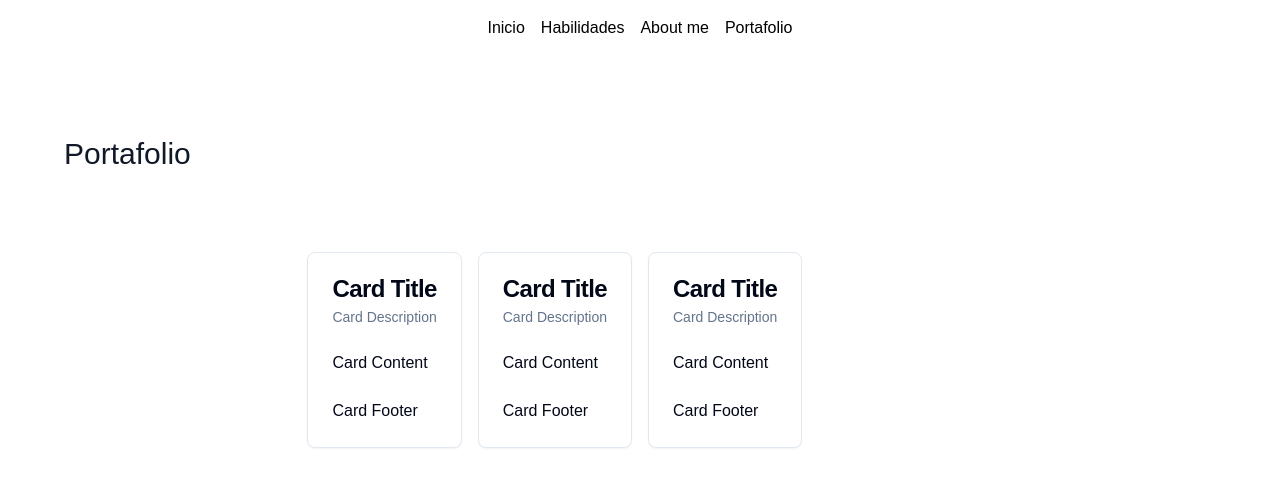
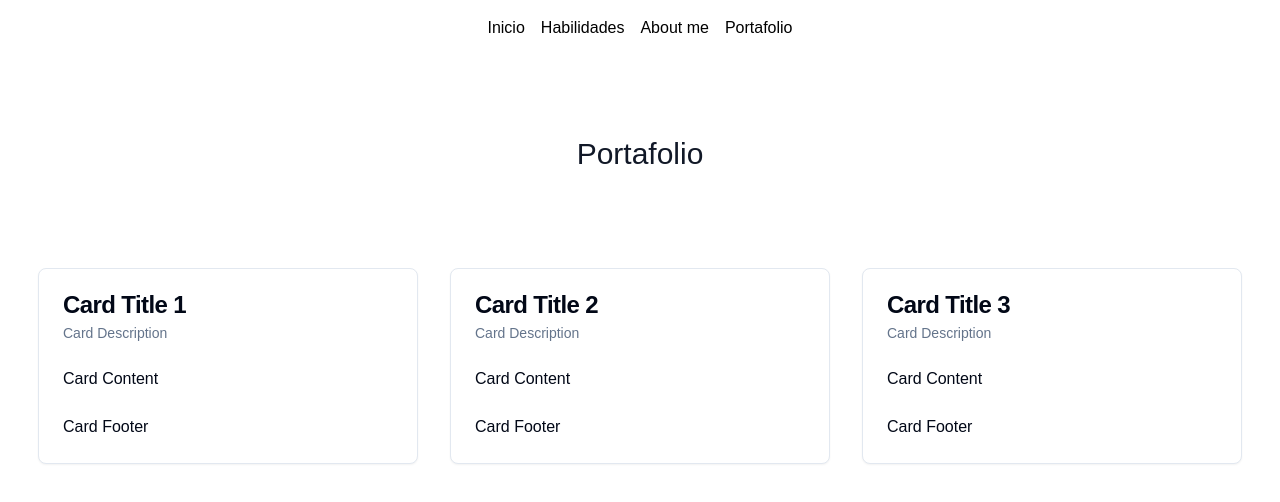
Before and after one commit to Danielprogramin/portafolio-nuevo, a Next.js app: page /portafolio in a window 1280 px wide. Shown: the top 502 px of the page. Built offline with nearby package versions, Linux system fonts and the light colour scheme; a web font is replaced by a local one.

Commit message:
cards acomodadas

```diff
--- a/src/app/portafolio/page.tsx
+++ b/src/app/portafolio/page.tsx
@@ -12,19 +12,20 @@ import {
 export default function Portafolio() {
   return (
     <div className="container mx-auto px-4 sm:px-8 md:px-12 lg:px-16 py-8 sm:py-12 md:py-16 lg:py-20">
-      <div className="flex flex-wrap w-full mb-8 sm:mb-12 md:mb-16 lg:mb-20">
+      <div className="flex flex-wrap w-full mb-8 sm:mb-12 md:mb-16 lg:mb-20 justify-center">
         <div className="lg:w-1/2 w-full mb-6 lg:mb-0">
-          <h1 className="sm:text-3xl text-2xl font-medium title-font text-gray-900">
+          <h1 className="sm:text-3xl text-2xl font-medium title-font text-gray-900 flex justify-center">
             Portafolio
           </h1>
         </div>
       </div>
 
+      <div className="flex flex-wrap -mx-4 justify-center">
         <div className="flex justify-center">
-        <div className="grid grid-cols-1 sm:grid-cols-2 md:grid-cols-3 lg:grid-cols-4 gap-4">
-          <Card className="w-full">
-            <CardHeader className="flex flex-col items-start">
-              <CardTitle>Card Title</CardTitle>
+          <div>
+            <Card className="w-[380px] m-4">
+              <CardHeader>
+                <CardTitle>Card Title 1</CardTitle>
                 <CardDescription>Card Description</CardDescription>
               </CardHeader>
               <CardContent>
@@ -34,9 +35,12 @@ export default function Portafolio() {
                 <p>Card Footer</p>
               </CardFooter>
             </Card>
-          <Card className="w-full">
-            <CardHeader className="flex flex-col items-start">
-              <CardTitle>Card Title</CardTitle>
+          </div>
+
+          <div>
+            <Card className="w-[380px] m-4">
+              <CardHeader>
+                <CardTitle>Card Title 2</CardTitle>
                 <CardDescription>Card Description</CardDescription>
               </CardHeader>
               <CardContent>
@@ -46,9 +50,12 @@ export default function Portafolio() {
                 <p>Card Footer</p>
               </CardFooter>
             </Card>
-          <Card className="w-full">
-            <CardHeader className="flex flex-col items-start">
-              <CardTitle>Card Title</CardTitle>
+          </div>
+
+          <div>
+            <Card className="w-[380px] m-4">
+              <CardHeader>
+                <CardTitle>Card Title 3</CardTitle>
                 <CardDescription>Card Description</CardDescription>
               </CardHeader>
               <CardContent>
@@ -58,6 +65,7 @@ export default function Portafolio() {
                 <p>Card Footer</p>
               </CardFooter>
             </Card>
+          </div>
         </div>
       </div>
 
```
Lines whose indentation alone changed are shown as unchanged.
